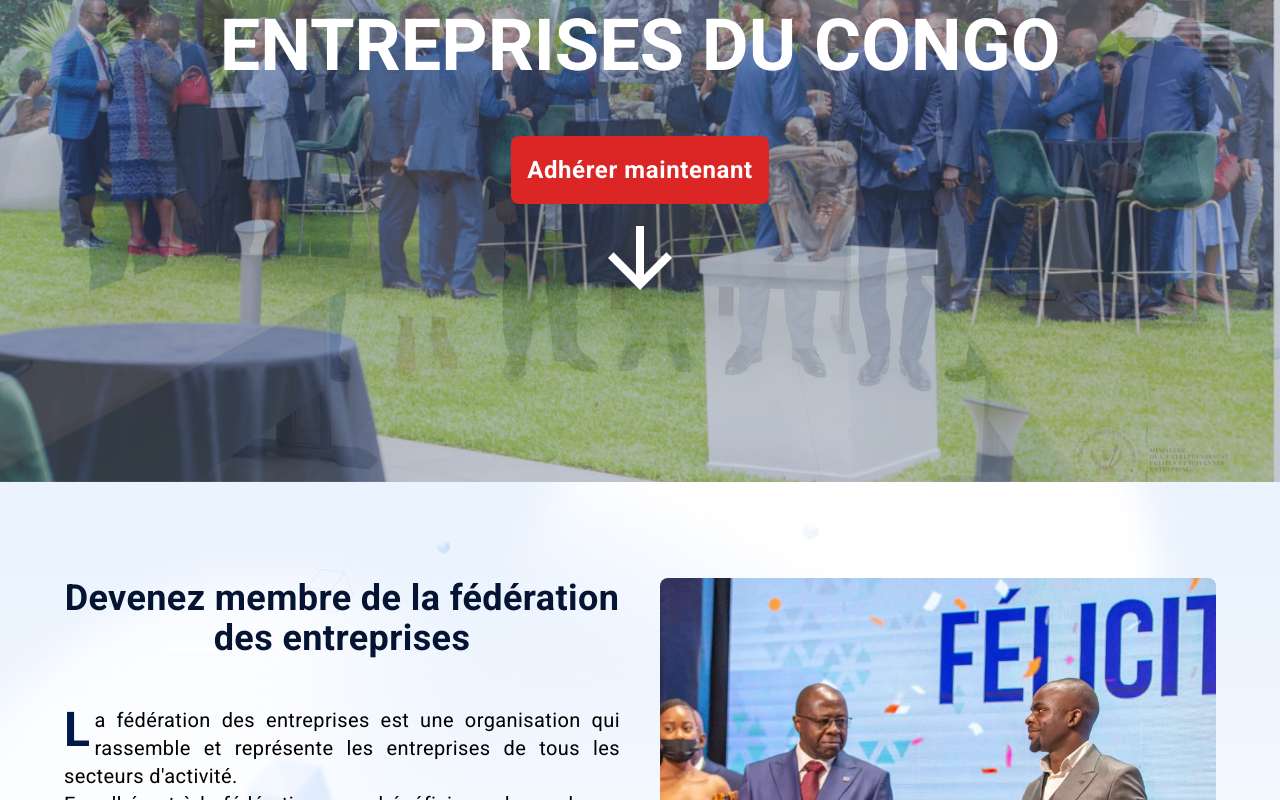
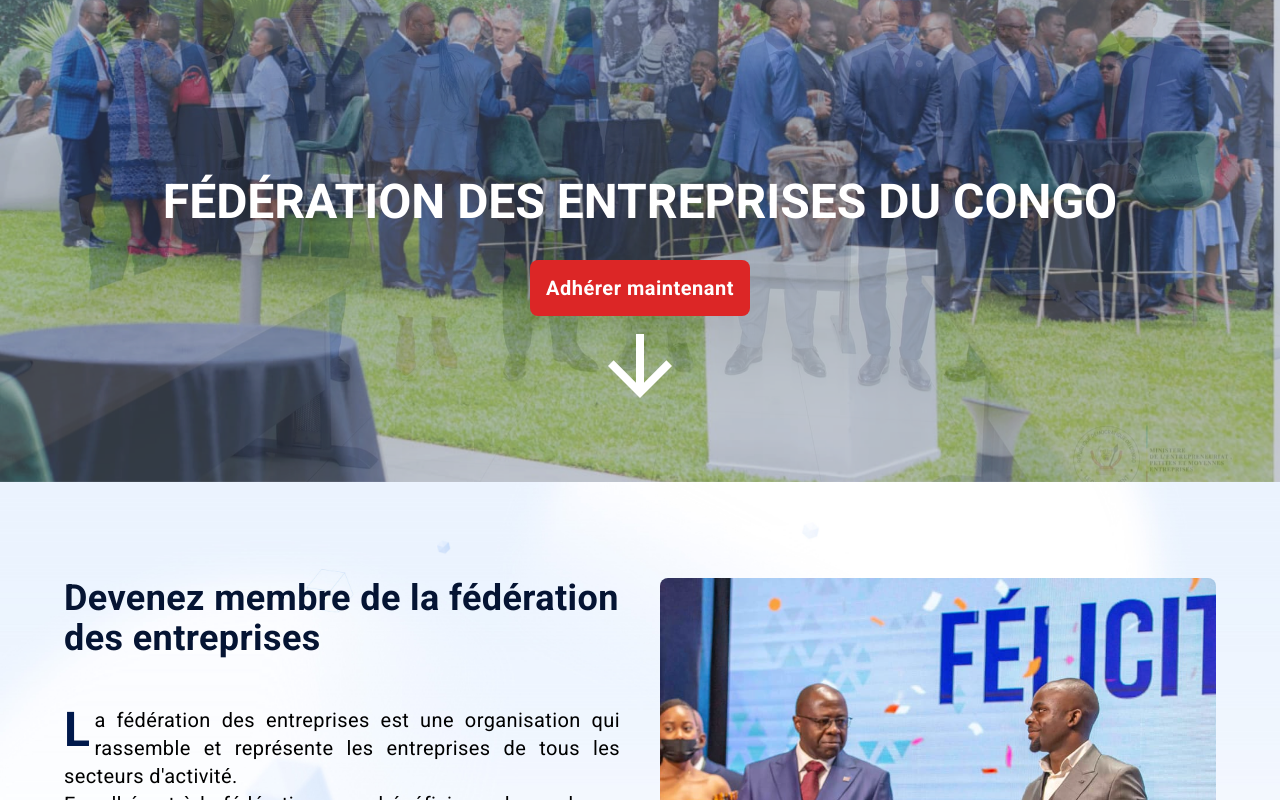
Before and after one commit to Aaron-bukasa/Projet_chef_oeuvre_Fec_Kadea, a React (Vite) app in the folder frontend/: page / in a window 1280 px wide. Shown: the part 360-1160 px from the top of the page. Built offline with nearby package versions, Linux system fonts and the light colour scheme.

Commit message:
frontend style

```diff
--- a/frontend/src/pagesAndComponents/components/Temoignage.jsx
+++ b/frontend/src/pagesAndComponents/components/Temoignage.jsx
@@ -1,7 +1,7 @@
 export default function Temoignage({ className, text, imgTestim, name, statut }) {
     return (
-      <div className={`${className} h-max w-full bg-white sm:max-w-[450px] sm:h-[450px] sm:flex sm:flex-col text-black p-6  rounded-xl md:relative lg:max-w-[420px] shadow-lg mx-auto xl:h-96`}>
-        <div className="flex gap-x-3 items-center border-b-2 p-3 pb-4 lg:bottom-8">
+      <div className={`${className} h-max w-full bg-white sm:max-w-[450px] sm:h-[485px] sm:flex sm:flex-col text-black p-6  rounded-xl lg:max-w-[420px] shadow-lg mx-auto xl:h-96`}>
+        <div className="flex gap-x-3 items-center border-b-2 p-3 pb-4 ">
           <div>
             <img src={imgTestim} alt="temoignages" />
           </div>
@@ -11,7 +11,7 @@
           </div>
         </div>
         <blockquote
-          className="mb-3 sm:text-lg text-justify first-letter:font-bold first-letter:text-3xl first-letter:text-secondary-blue
+          className="mb-3 pt-3 sm:text-lg text-justify first-letter:font-bold first-letter:text-3xl first-letter:text-secondary-blue
   first-letter:mr-1 first-letter:float-left lg:first-letter:text-5xl xl:pt-6"
         >
           {text}
--- a/frontend/src/pagesAndComponents/publiquesPages/Home.jsx
+++ b/frontend/src/pagesAndComponents/publiquesPages/Home.jsx
@@ -99,29 +99,19 @@
 
   return (
     <div className="relative xl:h-[93vh]">
-      <div className="w-full absolute bottom-0 top-0 pt-6 z-10 bg-[#00194c36] sm:px-6 md:px-12 lg:px-24 flex flex-col justify-center items-center">
-        <h1 className="inline-block font-bold text-xl text-center text-white p-6 sm:text-3xl md:text-4xl lg:text-5xl xl:text-6xl xl:text-7xl">
+      <div className="w-full absolute bottom-0 pb-14 h-full top-0 pt-6 z-10 bg-[#00194c36] sm:px-6 md:px-12 lg:px-24 flex flex-col justify-end items-center">
+        <h1 className="inline-block font-bold text-2xl text-center text-white p-6 sm:text-3xl md:text-4xl lg:text-5xl">
           FÉDÉRATION DES ENTREPRISES DU CONGO
         </h1>
-        <div className="flex text-xs gap-x-4 text- sm:gap-x-12 sm:mt-12">
-          {/* <div className="hidden sm:block">
-            <Link
-              to="suiviDmd"
-              className="sm:font-bold text-black p-2 sm:p-4 bg-white rounded-xl hover:bg-gray-100 sm:text-xl"
-            >
-              Suivi de la demande
-            </Link>
-          </div> */}
-          <div>
+          <div className="mt-6">
             <Link
               to="formulaireDmd"
-              className="text-lg tracking-wide font-semibold text-white font-bold bg-red-600 p-3 rounded-lg hover:opacity-80 sm:text-xl sm:p-4 lg:py-5 xl:text-2xl"
+              className="text-lg tracking-wide font-semibold text-white font-bold bg-red-600 p-3 rounded-lg hover:opacity-80 sm:text-xl sm:p-4 xl:text-xl"
             >
               Adhérer maintenant
             </Link>
           </div>
-        </div>
-        <a href="#devenir_membre" className="py-6">
+        <a href="#devenir_membre" className="py-3">
           <img
             src={iconArrow}
             alt="la fleche pointe vers le bas de la page pour montre les informations supplementaires"
@@ -173,7 +163,7 @@
         className="py-8 px-[10%] mx-auto md:pt-12 lg:grid lg:grid-cols-2 lg:gap-x-10 lg:py-24 lg:px-[5%] 2xl:px-[13%]"
       >
         <div className="mb-4 sm:mx-auto tracking-wide md:mb-8 lg:col-start-1 lg:col-end-2">
-          <h2 className="roboto-bold text-primary-blue mb-3 text-xl text-center sm:mb-6 sm:text-2xl md:text-3xl lg:mb-12 lg:text-4xl">
+          <h2 className="roboto-bold text-primary-blue mb-3 text-xl sm:mb-6 sm:text-2xl md:text-3xl lg:mb-12 lg:text-4xl">
             Devenez membre de la fédération des entreprises
           </h2>
           <p
@@ -344,7 +334,7 @@
                 imgTestim={imgTesti_01}
                 name="Eliane MUNKENI"
                 statut="Présidente Nationale, FEC"
-                className="col-start-1 col-end-2 row-start-1 row-end-2"
+                className="col-start-1 col-end-2 row-start-1 row-end-2 md:h-max"
               />
               <Temoignage
                 text="La FEC est comme un employé en plus dans votre société. Elle
@@ -355,7 +345,7 @@
                 imgTestim={imgTesti_02}
                 name="Eric MONGA"
                 statut="Vice Président Nationale, FEC"
-                className="col-start-1 col-end-2 row-start-2 row-end-3 sm:col-start-2 sm:col-end-3 sm:row-start-1 sm:row-end-2"
+                className="col-start-1 col-end-2 row-start-2 row-end-3 sm:col-start-2 sm:col-end-3 sm:row-start-1 sm:row-end-2 md:h-max"
               />
               <Temoignage
                 text="J&#32;'ai la vision d'un Congo fort et prospère. Je reste
```
Also changed, not shown: 1 other file (tests, documents, lock files or other folders).
